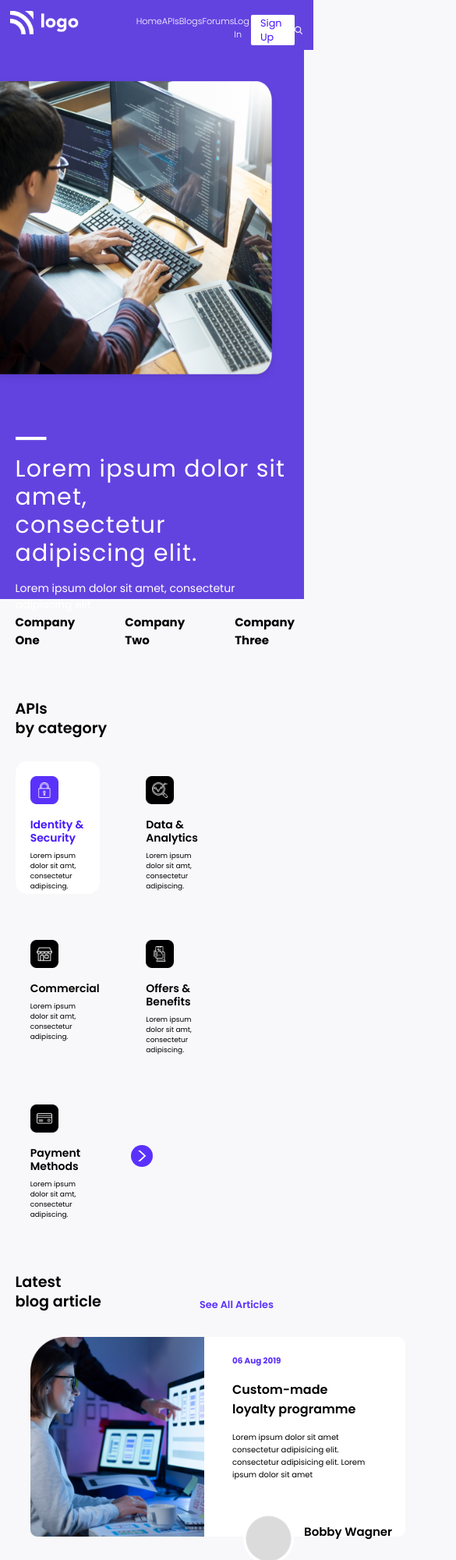
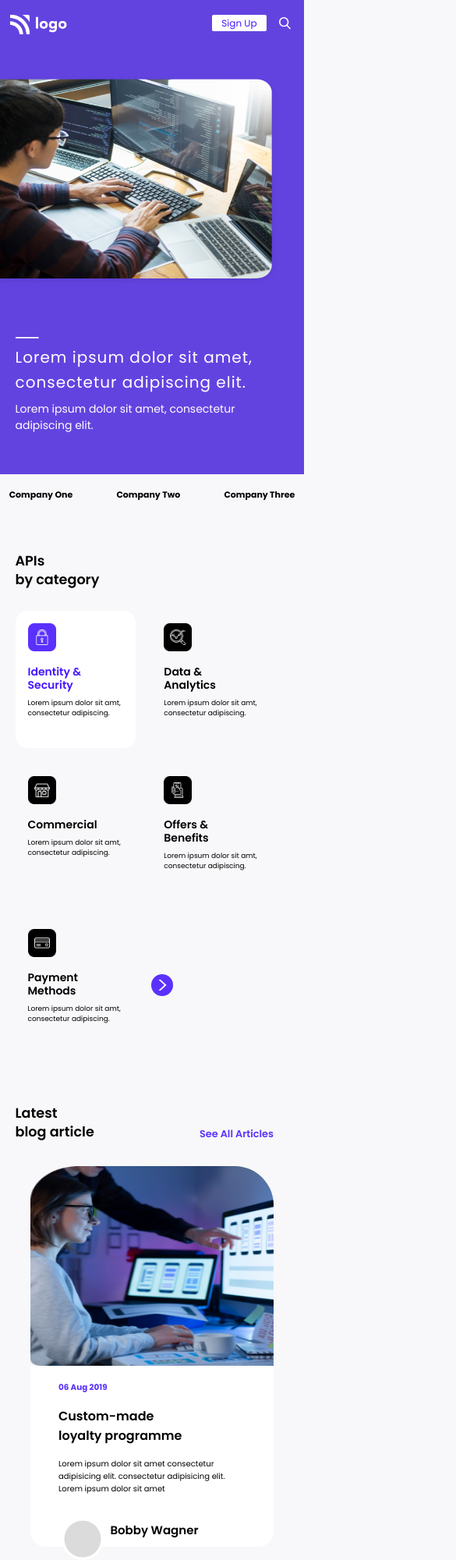
Before and after one commit to JagadeeshTalari/DeveloperLandingPage, a plain HTML site: page index.html in a window 390 px wide. Shown: the top 2000 px of the page at 78% size, 585 px wide, since content can reach past the window. Drawn offline with Linux system fonts and the light colour scheme.

Commit message:
Added responsive design for 300px and above screens -mobile responsive

```diff
--- a/style.css
+++ b/style.css
@@ -1119,3 +1119,224 @@ div.faq-content>h4:nth-child(3){
 
 
 }
+
+@media screen and (max-width:600px) {
+
+  header{
+    height: 38rem;
+    background-color: #6343e0;
+    padding-top: 0rem;
+  }
+
+  nav{
+    width: 92.5vw;
+  }
+
+  .logo{
+    max-width: 100%;
+    height: 25px;
+  }
+
+  .nav-right{
+    width: 35vw;
+    justify-content: flex-end;
+    gap: 1rem;
+  }
+
+  .nav-item{
+    display: none;
+  }
+
+  .nav-item-active {
+   font-size: 12px;
+  }
+
+  .nav-item:last-child{
+    display: block;
+  }
+
+  /* header content */
+
+  .header-image{
+    margin-top: 6rem;
+    height: 17rem;
+    width: 24rem;
+    position: relative;
+    left: -2rem;
+    transform: scaleX(-1);
+  }
+
+
+  .header-text {
+    width: 90vw;
+    gap: 0.5rem;
+    padding: 4rem 0rem;
+  }
+
+  .header-text > img {
+    height: 2px;
+    width: 30px;
+  }
+
+  .header-text > h2 {
+    font-size: 20px;
+    letter-spacing: 1px;
+    line-height: 32px;
+    font-weight: 400;
+  }
+
+
+  /* companies */
+
+  .companies{
+    gap: 1.5rem;
+    width: 94vw;
+    justify-content: space-between;
+  }
+
+  .company-items {
+    font-size: 11px;
+    font-weight: 700;
+  }
+
+  /* api section */
+
+
+  .api-heading, .blog-heading>h1{
+    font-size: 1.1rem;
+    line-height: 1.5rem;
+    font-weight: 600;
+  }
+
+  .cards{
+    gap: 1.25rem;
+  }
+
+  .card , .card-active, .card:hover {
+    width: 35%;
+    height: 9rem;
+    padding: 1rem;
+  }
+
+
+
+  /* blog section */
+
+  .blog-card{
+    display: flex;
+    flex-direction: column;
+    justify-content: flex-start;
+    height: max-content;
+  }
+
+  .blog-card>img{
+    max-width: 100%;
+    border-top-right-radius: 50px;
+  }
+
+  .blog-content{
+    width: inherit;
+    border-radius: 0px;
+    border-bottom-left-radius: 20px;
+    border-bottom-right-radius: 20px;
+  }
+
+  .blog-bottom>img{
+    height: 3rem;
+  }
+
+  .blog-bottom{
+    position: relative;
+    top: 2rem;
+    left: 2.7rem;
+    height: 2.7rem;
+  }
+
+  .blog-author{
+    width: 300px;
+    font-size: 15px;
+    font-weight: 600;
+    position: relative;
+    top: -0.3rem;
+    left: 3.2rem;
+  }
+
+  /* faq section */
+
+  .faq-content{
+    width: 96vw;
+    align-items: center;
+  }
+
+  .faq-image{
+    display: none;
+  }
+
+
+  .download-section{
+    flex-direction: column;
+    align-items: flex-start;
+    width: 96vw;
+    height: 6rem;
+  }
+
+  .download-content{
+    width: 85vw;
+  }
+
+  .download-content > h1 {
+    font-size: 20px;
+    font-weight: 600;
+  }
+
+
+  .download-email{
+    width: 85vw;
+    height: 38px;
+    padding-left: 1.2rem;
+  }
+
+  .download-email > button {
+    height: 32px;
+    width: 80px;
+    font-size: 10px;
+    border: none;
+    border-radius: 25px;
+    background-color: #5a31fc;
+    color: #ffffff;
+  }
+
+  /* footer section */
+
+  .footer-section{
+    height: 9rem;
+  }
+
+  .footer-logo{
+    width: 70px;
+    height: 25px;
+  }
+
+  .footer-right-logo{
+    gap: 0.7rem;
+  }
+
+  .footer-logos {
+    height: 18px;
+    width: 18px;
+  }
+
+  .list{
+    width: 90vw;
+    flex-wrap: wrap;
+    gap: 10px;
+  }
+
+  .footer-right{
+    margin-bottom: 2rem;
+  }
+
+  .logos-list{
+    display: none;
+  }
+}
```
